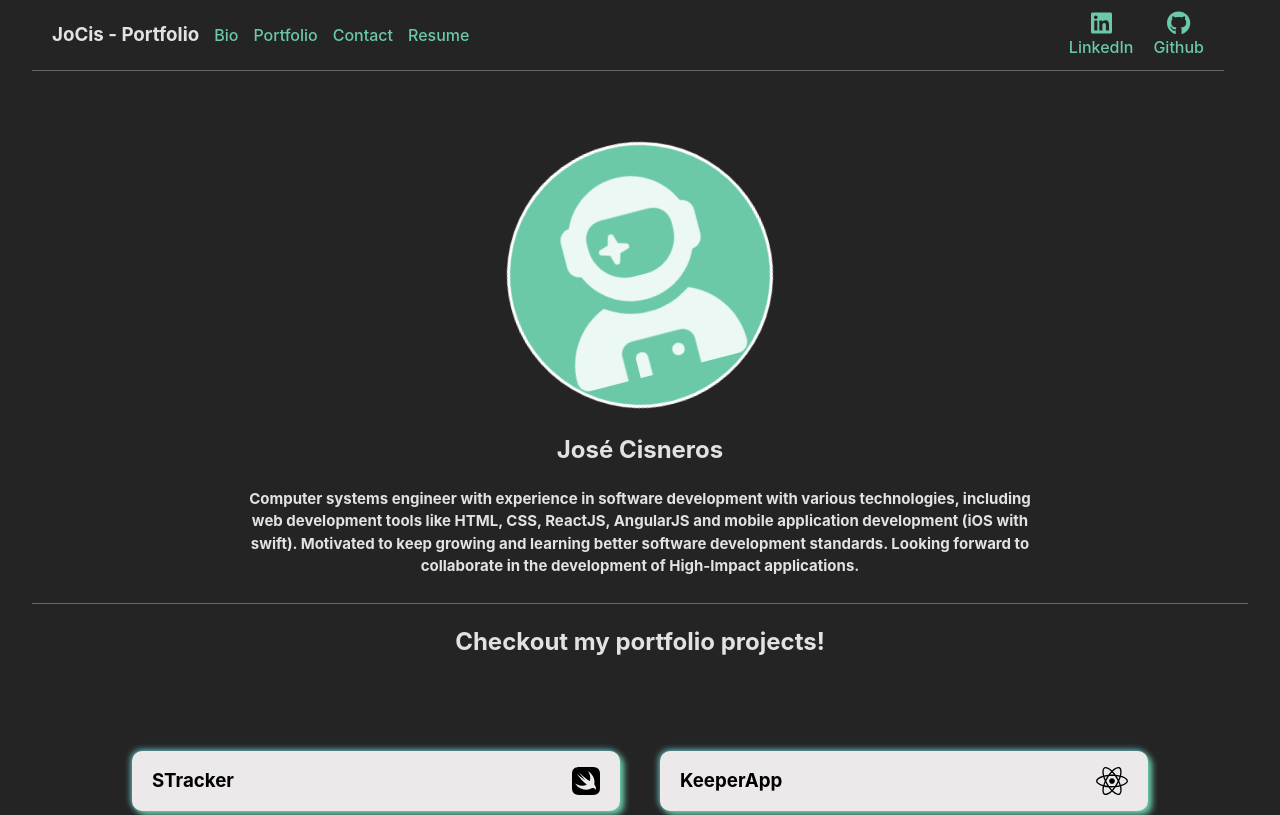
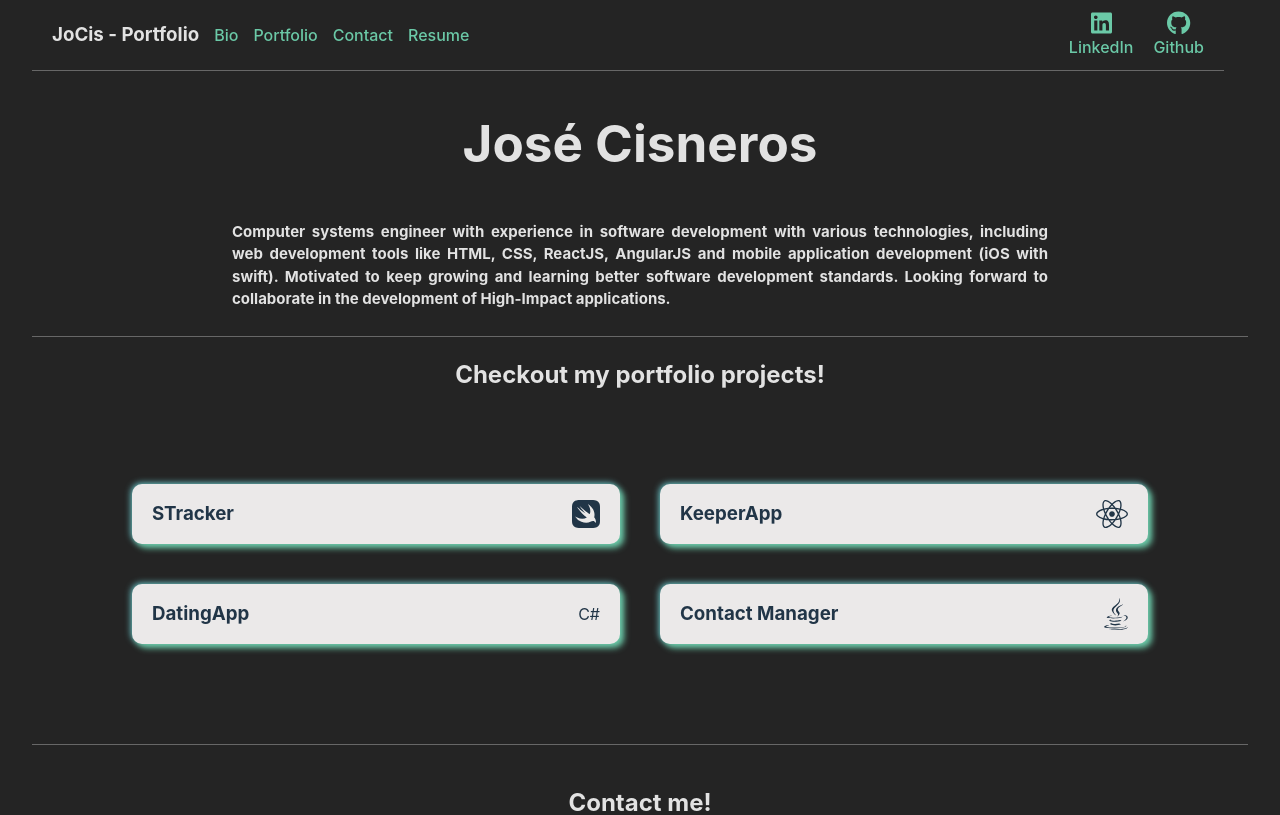
Before and after one commit to JoseCisCh/React-Portfolio, a React (Vite) app: page / in a window 1280 px wide. Shown: the top 815 px of the page. Built offline with nearby package versions, Linux system fonts and the light colour scheme.

Commit message:
- Refactored views - UI modifications - Addition of Demo and Github links in project cards.

```diff
--- a/public/projects.json
+++ b/public/projects.json
@@ -3,26 +3,31 @@
         "id": 1,
         "title": "STracker",
         "description": "This is an iOS application that allows to manage your different exercise sessions, saving the session duration, distance, description, title and others.",
-        "projectIcon": "fa-brands fa-swift"
+        "projectIcon": "fa-brands fa-swift",
+        "githubLink": "https://github.com/JoseCisCh/STracker"
     },
     {
         "id": 2,
         "title": "KeeperApp",
         "description": "This is an application that provides to typical to-do list functionality. This application utilizes ReactJS, NodeJS with ExpressJS and a MongoDB to user the to-do's of the users. It runs in two separate docker containers, one for the database, and the other one for the React/Node application.",
-        "projectIcon": "fa-brands fa-react"
+        "projectIcon": "fa-brands fa-react",
+        "githubLink": "https://github.com/JoseCisCh/KeeperAppFull"
     },
     {
         "id": 3,
         "title": "DatingApp",
         "description": "A web application developed using Angular for the front-end and DotNet for the backend. Used also dotnet EntityFramwork.",
-        "projectIconAlt": "C#"
+        "projectIconAlt": "C#",
+        "githubLink": "https://github.com/JoseCisCh/DatingAppDotNetCourse"
     }
     ,
     {
         "id": 4,
         "title": "Contact Manager",
         "description": "Spring boot application with Java server faces that provides a user interfaces with CRUD operations. Allows to create, delete, update and read contacts from PostgreSQL database using Hibernate as ORM. Also stores users uploaded images in Cloudify service",
-        "projectIcon": "fa-brands fa-java"
+        "projectIcon": "fa-brands fa-java",
+        "githubLink": "https://github.com/JoseCisCh/contact-crud",
+        "demoLink": "http://44.220.137.153:8080/views/contact-list.xhtml"
     }
 
 ]
--- a/src/App.css
+++ b/src/App.css
@@ -11,30 +11,6 @@
 .content {
   margin-top: 71px;
 }
-
-.biographySection {
-  padding: 0px 200px 10px 200px;
-  border-bottom: solid 1px rgba(255, 255, 255, 0.307);
-  padding-top: 71px;
-}
-
-.biographySection p {
-  font-size: 15px;
-  font-weight: bold;
-
-}
-
-.profilePhoto {
-  border: solid 3px white;
-  border-radius: 50%;
-  background-color: #6bc9a7;
-  padding: 30px;
-  width: 200px;
-  height: 200px;
-  /* animation: rotateAnimation 1s linear 0 infinite alternate; */
-  animation: rotate-animation 3s ease-in-out 0s infinite alternate;
-}
-
 
 .logo {
   height: 6em;
--- a/src/App.tsx
+++ b/src/App.tsx
@@ -6,6 +6,7 @@ import { FontAwesomeIcon } from '@fortawesome/react-fontawesome'
 import ProjectList from './projects/ProjectList.tsx'
 import Contact from './contact/Contact.tsx'
 import { useLocation } from 'react-router'
+import Bio from './biography/Bio.tsx'
 
 
 function App() {
@@ -25,27 +26,8 @@ function App() {
     <>
       <Header />
       <div className='content'>
-        <div id="bio" className="biographySection">
-          {imageUrl ?
-          (<img
-            className="profilePhoto"
-            src={imageUrl}></img>) :
-          (<FontAwesomeIcon
-            className="profilePhoto"
-            icon={faUserAstronaut}
-            ></FontAwesomeIcon>)}
-
-          <h2>José Cisneros</h2>
-          <p>Computer systems engineer with experience in software development with various technologies, including web
-development tools like HTML, CSS, ReactJS, AngularJS and mobile application development
-(iOS with swift). Motivated to keep growing and learning better software development standards. Looking forward to
-collaborate in the development of
-High-Impact applications.</p>
-        </div>
-        <div id="portfolio" className='projects'>
-          <h2>Checkout my portfolio projects!</h2>
-            <ProjectList />
-        </div>
+        <Bio />
+        <ProjectList />
         <Contact />
       </div>
 
--- /dev/null
+++ b/src/biography/Bio.css
@@ -0,0 +1,34 @@
+.biographySection {
+    align-items: center;
+    border-bottom: solid 1px rgba(255, 255, 255, 0.307);
+    display: flex;
+    flex-direction: column;
+    padding: 10px 200px 10px 200px;
+    text-align: justify;
+}
+
+.biographySection h1 {
+    text-align: center;
+}
+
+.biographySection p {
+    font-size: 15px;
+    font-weight: bold;
+}
+
+.profilePhoto {
+    border: solid 3px white;
+    border-radius: 50%;
+    background-color: #6bc9a7;
+    padding: 30px;
+    width: 200px;
+    height: 200px;
+    /* animation: rotateAnimation 1s linear 0 infinite alternate; */
+    animation: rotate-animation 3s ease-in-out 0s infinite alternate;
+}
+
+@media (max-width: 600px) {
+    .biographySection {
+        padding: 10px 10px
+    }
+}
--- /dev/null
+++ b/src/biography/Bio.tsx
@@ -0,0 +1,22 @@
+import { FontAwesomeIcon } from '@fortawesome/react-fontawesome';
+import { faUserAstronaut } from '@fortawesome/free-solid-svg-icons/faUserAstronaut';
+import './Bio.css';
+
+const Bio = () => {
+
+    let imageUrl : string | null = null;
+
+    return (
+        <div id="bio" className="biographySection">
+
+          <h1 >José Cisneros</h1>
+          <p>Computer systems engineer with experience in software development with various technologies, including web
+development tools like HTML, CSS, ReactJS, AngularJS and mobile application development
+(iOS with swift). Motivated to keep growing and learning better software development standards. Looking forward to
+collaborate in the development of
+High-Impact applications.</p>
+        </div>
+    )
+}
+
+export default Bio;
--- a/src/header/header.css
+++ b/src/header/header.css
@@ -53,9 +53,10 @@
 
 }
 
-@media (max-height: 500px) {
+@media (max-width: 500px) {
     .header {
-        width: 85%
+        width: 85%;
+        overflow: auto;
     }
 }
 
--- a/src/projects/ProjectCard.tsx
+++ b/src/projects/ProjectCard.tsx
@@ -6,7 +6,7 @@ import { faSwift } from "@fortawesome/free-brands-svg-icons";
 
 type PojectWithDefaults = Project & React.ComponentProps<'div'>;
 
-const ProjectCard: React.FC<Project> = ({title, description, projectIcon, projectIconAlt}) => {
+const ProjectCard: React.FC<Project> = ({title, description, projectIcon, projectIconAlt, githubLink, demoLink}) => {
 
     const [expandCard, setExpandCard] = useState(false);
 
@@ -25,7 +25,16 @@ const ProjectCard: React.FC<Project> = ({title, description, projectIcon, projec
                 {projectIcon && <FontAwesomeIcon icon={projectIcon as IconProp} size="2x"/>}
                 {!projectIcon && projectIconAlt && <p>{projectIconAlt}</p>}
             </div>
-            {expandCard && <p className="projectDesc">{description}</p>}
+            {expandCard &&
+                <div className="projectDesc">
+                    <p>{description}</p>
+                    {(githubLink || demoLink) && <div>
+                        {githubLink && (<><a href={githubLink}>Github repo</a></>)}
+                        {demoLink && (<><br/><a href={demoLink}>Demo</a></>)}
+                    </div>}
+
+
+                </div>}
         </div>
 
     )
--- a/src/projects/ProjectList.tsx
+++ b/src/projects/ProjectList.tsx
@@ -9,6 +9,8 @@ type Project = {
     imageUrl?: string;
     projectIcon?: string;
     projectIconAlt?: string;
+    githubLink?: string;
+    demoLink?: string;
 }
 
 const ProjectList = () => {
@@ -25,10 +27,13 @@ const ProjectList = () => {
     }, []);
 
     return (
-        <div className="projectList">
-            {projects.map(project => {
-                return (<ProjectCard key={project.id} {...project}/>)
-            })}
+        <div id="portfolio" className='projects'>
+            <h2>Checkout my portfolio projects!</h2>
+            <div className="projectList">
+                {projects.map(project => {
+                    return (<ProjectCard key={project.id} {...project}/>)
+                })}
+            </div>
         </div>
 
     )
--- a/src/projects/projects.css
+++ b/src/projects/projects.css
@@ -16,7 +16,7 @@
     /* box-shadow: 4px 4px 6px  #6bc9a7; */
     box-shadow: 4px 4px 6px  #6bc9a7, -1px -1px 6px #6bc4c9;
     /* border: solid 0.1px #6bc9a7; */
-    color: black;
+    color: #213547;
     display: flex;
     flex-direction: column;
     height: 60px;
@@ -47,12 +47,22 @@
 .projectDesc {
     background-color: #242424;
     border-radius: 0 0 10px 10px;
-    color: white;
+    color: rgba(255, 255, 255, 0.87);
+    display: flex;
     flex: 1;
+    flex-direction: column;
+    gap: 10px;
+    justify-content: space-between;
     margin: 0;
     overflow-y: auto;
-    padding: 5px 35px 5px 10px;
+    padding: 5px 35px 8px 10px;
     text-align: justify;
+    /* padding-right: 20px; */
+}
+
+.projectDesc p {
+    padding: 0;
+    margin: 0;
     /* padding-right: 20px; */
 }
 
@@ -86,7 +96,8 @@
     }
 
     .projectList {
-        column-gap: 20px;
+        grid-template-columns: 1fr;
+        padding: 50px;
     }
 
 }
```
